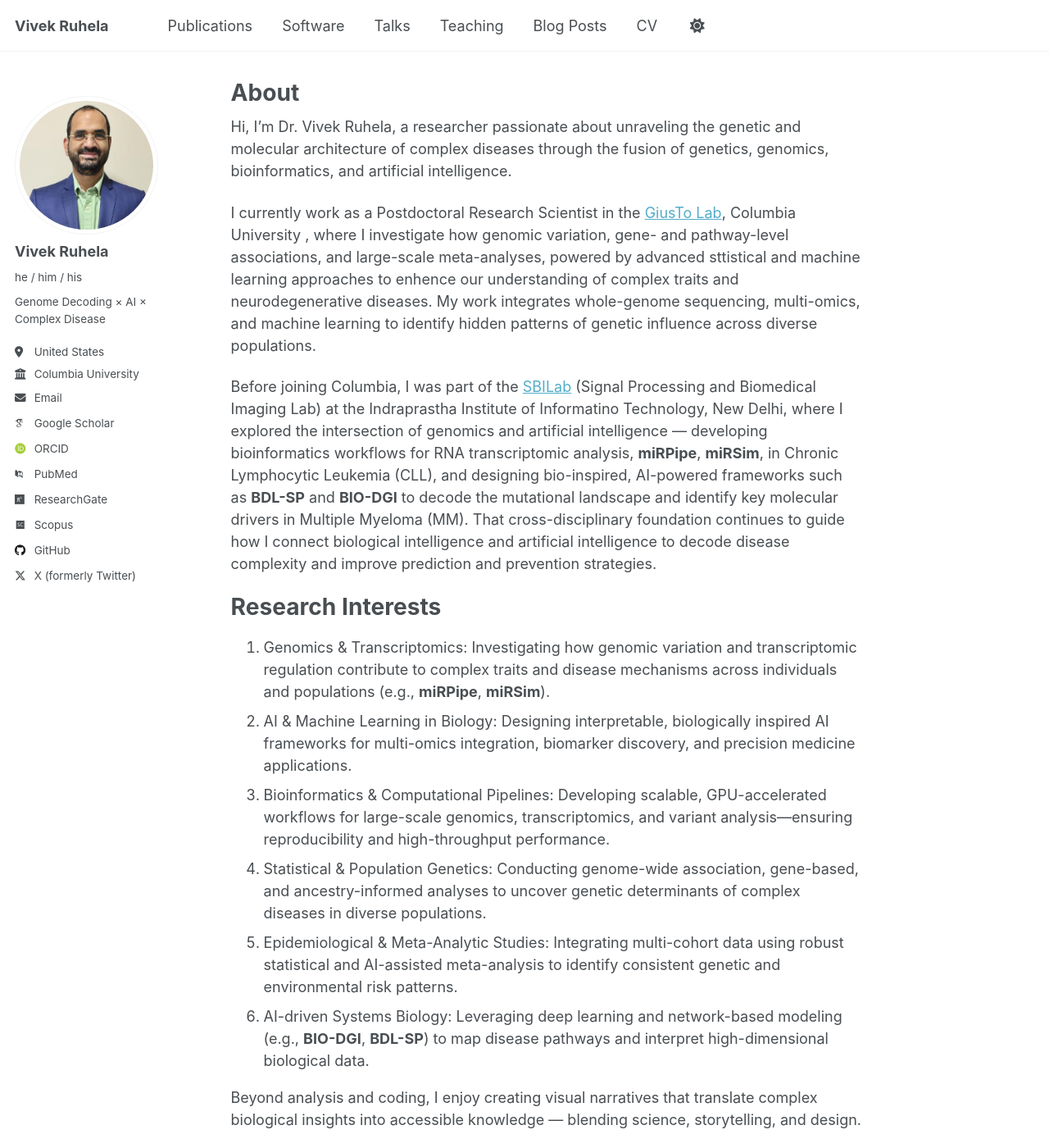
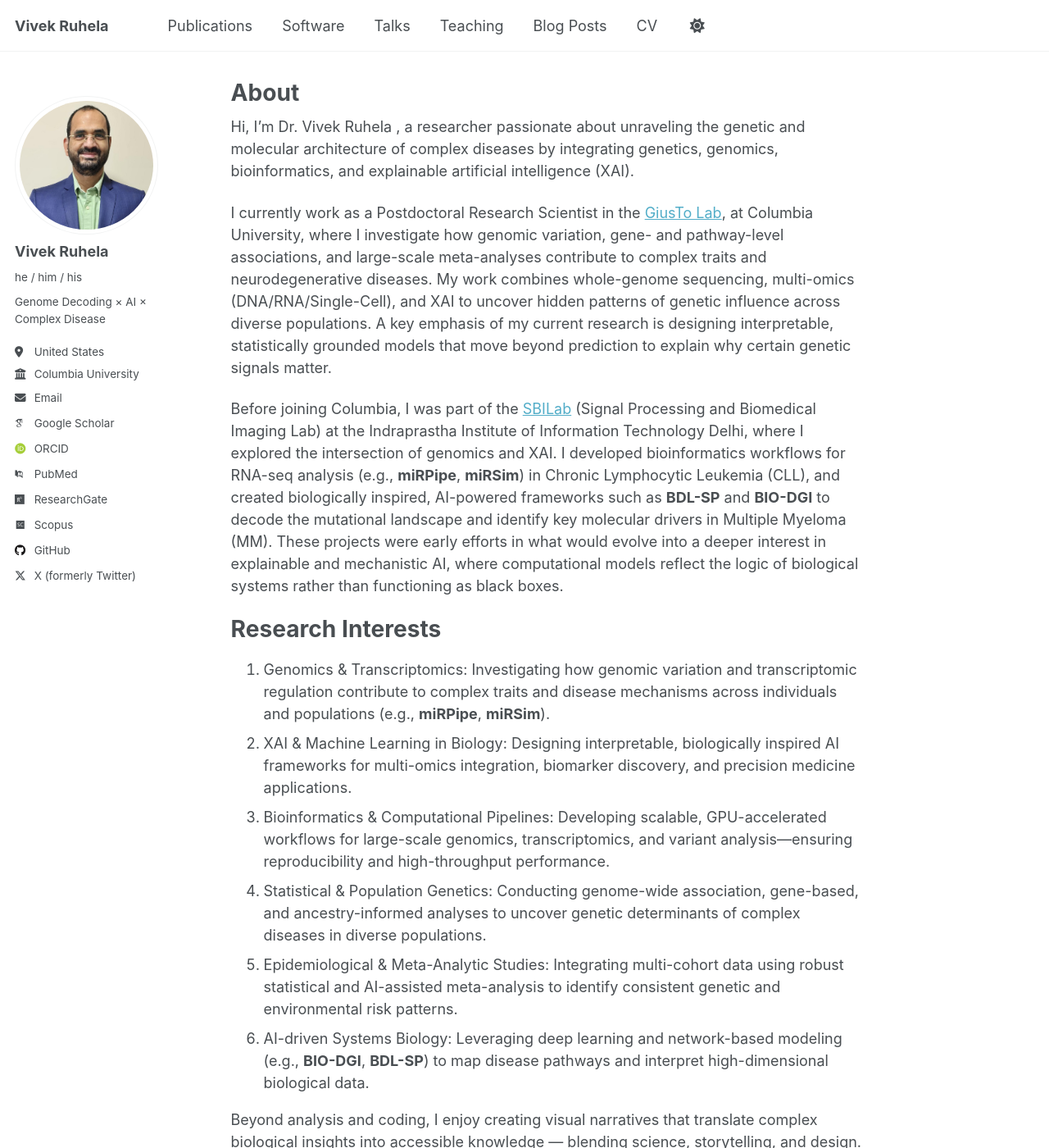
Before and after one commit to vivekruhela/vivekruhela.github.io, a Jekyll site: the page built from _pages/about.md, in a window 1280 px wide and 1400 px high. Shown: the whole window at 82% size. Built offline with Jekyll 4.4.1, drawn with Linux system fonts in a browser that asks for light colours; some web fonts are replaced; a script that is not in the unit is left out.

Commit message:
Revise about section for clarity and accuracy
Fixed typos. Updated the about section to enhance clarity and integrate explainable AI terminology. Improved phrasing for better readability and accuracy in describing research interests and experiences.

```diff
--- a/_pages/about.md
+++ b/_pages/about.md
@@ -7,16 +7,16 @@ redirect_from:
   - /about.html
 ---
 
-Hi, I’m Dr. Vivek Ruhela, a researcher passionate about unraveling the genetic and molecular architecture of complex diseases through the fusion of genetics, genomics, bioinformatics, and artificial intelligence.
+Hi, I’m Dr. Vivek Ruhela , a researcher passionate about unraveling the genetic and molecular architecture of complex diseases by integrating genetics, genomics, bioinformatics, and explainable artificial intelligence (XAI).
 
-I currently work as a Postdoctoral Research Scientist in the [GiusTo Lab](https://www.neurology.columbia.edu/research/research-labs/giusto-lab), Columbia University , where I investigate how genomic variation, gene- and pathway-level associations, and large-scale meta-analyses, powered by advanced sttistical and machine learning approaches to enhence our understanding of complex traits and neurodegenerative diseases. My work integrates whole-genome sequencing, multi-omics, and machine learning to identify hidden patterns of genetic influence across diverse populations.
+I currently work as a Postdoctoral Research Scientist in the [GiusTo Lab](https://www.neurology.columbia.edu/research/research-labs/giusto-lab), at Columbia University, where I investigate how genomic variation, gene- and pathway-level associations, and large-scale meta-analyses contribute to complex traits and neurodegenerative diseases. My work combines whole-genome sequencing, multi-omics (DNA/RNA/Single-Cell), and XAI to uncover hidden patterns of genetic influence across diverse populations. A key emphasis of my current research is designing interpretable, statistically grounded models that move beyond prediction to explain why certain genetic signals matter.
 
-Before joining Columbia, I was part of the [SBILab](https://sbilab.iiitd.edu.in/) (Signal Processing and Biomedical Imaging Lab) at the Indraprastha Institute of Informatino Technology, New Delhi, where I explored the intersection of genomics and artificial intelligence — developing bioinformatics workflows for RNA transcriptomic analysis, **miRPipe**, **miRSim**, in Chronic Lymphocytic Leukemia (CLL), and designing bio-inspired, AI-powered frameworks such as **BDL-SP** and **BIO-DGI** to decode the mutational landscape and identify key molecular drivers in Multiple Myeloma (MM). That cross-disciplinary foundation continues to guide how I connect biological intelligence and artificial intelligence to decode disease complexity and improve prediction and prevention strategies.
+Before joining Columbia, I was part of the [SBILab](https://sbilab.iiitd.edu.in/) (Signal Processing and Biomedical Imaging Lab) at the Indraprastha Institute of Information Technology Delhi, where I explored the intersection of genomics and XAI. I developed bioinformatics workflows for RNA-seq analysis (e.g., **miRPipe**, **miRSim**) in Chronic Lymphocytic Leukemia (CLL), and created biologically inspired, AI-powered frameworks such as **BDL-SP** and **BIO-DGI** to decode the mutational landscape and identify key molecular drivers in Multiple Myeloma (MM). These projects were early efforts in what would evolve into a deeper interest in explainable and mechanistic AI, where computational models reflect the logic of biological systems rather than functioning as black boxes.
 
 # Research Interests
 
 1.  Genomics & Transcriptomics: Investigating how genomic variation and transcriptomic regulation contribute to complex traits and disease mechanisms across individuals and populations (e.g., **miRPipe**, **miRSim**).
-2.  AI & Machine Learning in Biology: Designing interpretable, biologically inspired AI frameworks for multi-omics integration, biomarker discovery, and precision medicine applications.
+2.  XAI & Machine Learning in Biology: Designing interpretable, biologically inspired AI frameworks for multi-omics integration, biomarker discovery, and precision medicine applications.
 3.  Bioinformatics & Computational Pipelines: Developing scalable, GPU-accelerated workflows for large-scale genomics, transcriptomics, and variant analysis—ensuring reproducibility and high-throughput performance.
 4.  Statistical & Population Genetics: Conducting genome-wide association, gene-based, and ancestry-informed analyses to uncover genetic determinants of complex diseases in diverse populations.
 5.  Epidemiological & Meta-Analytic Studies: Integrating multi-cohort data using robust statistical and AI-assisted meta-analysis to identify consistent genetic and environmental risk patterns.
```
